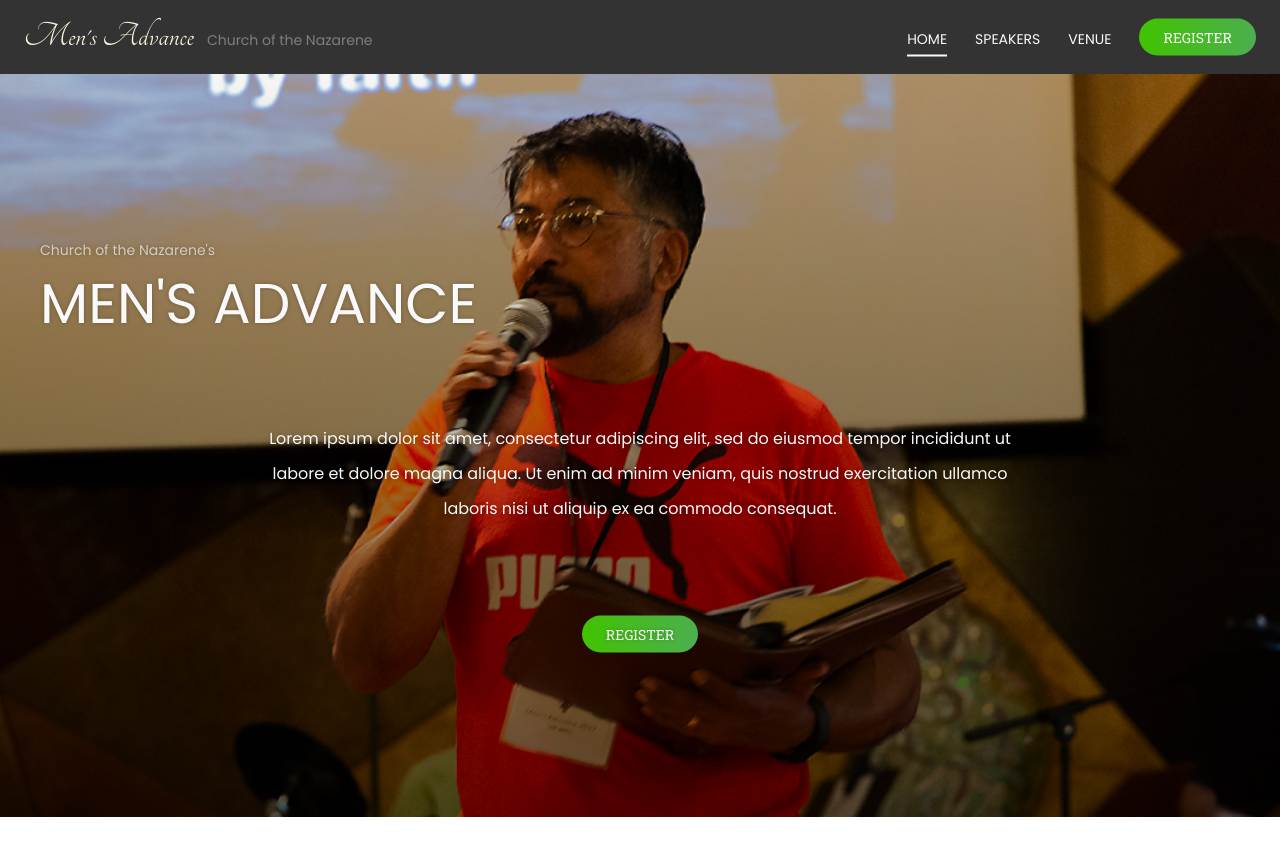
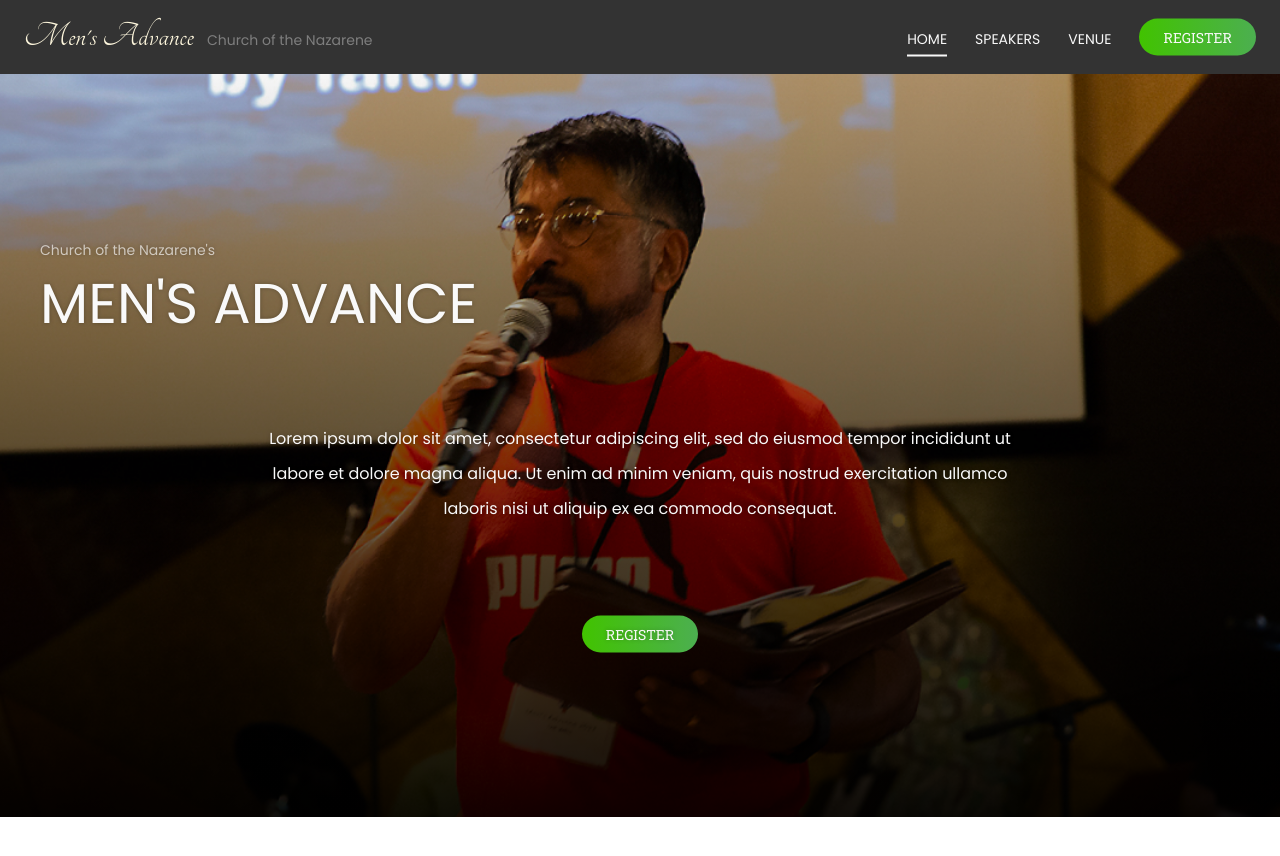
Before and after one commit to juliancoleman/mens-advance, a Jekyll site: the page built from index.html, in a window 1280 px wide. Shown: the top 856 px of the page. Built offline with Jekyll 4.4.1, drawn with Linux system fonts in a browser that asks for light colours.

Commit message:
darkens hero image overlay

```diff
--- a/_sass/components/hero.scss
+++ b/_sass/components/hero.scss
@@ -14,7 +14,7 @@
     background: linear-gradient(
       180deg,
       rgba(0, 0, 0, 0) 0%,
-      rgba(0, 0, 0, 0.5) 100%
+      rgba(0, 0, 0, 0.9) 100%
     );
 
     position: absolute;
--- a/index.html
+++ b/index.html
@@ -9,3 +9,7 @@ hero_blurb: Lorem ipsum dolor sit amet, consectetur adipiscing elit, sed do eius
 ---
 
 {% include hero.html %}
+
+<div class="container">
+
+</div>
```
Also changed, not shown: assets/images/pngwing.png (added).
